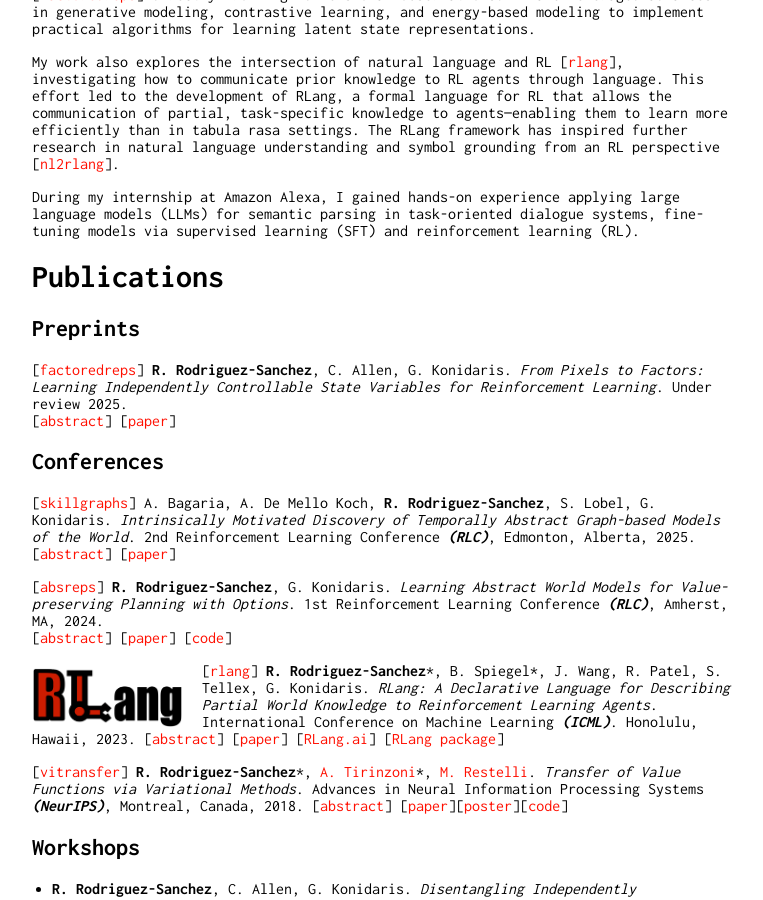
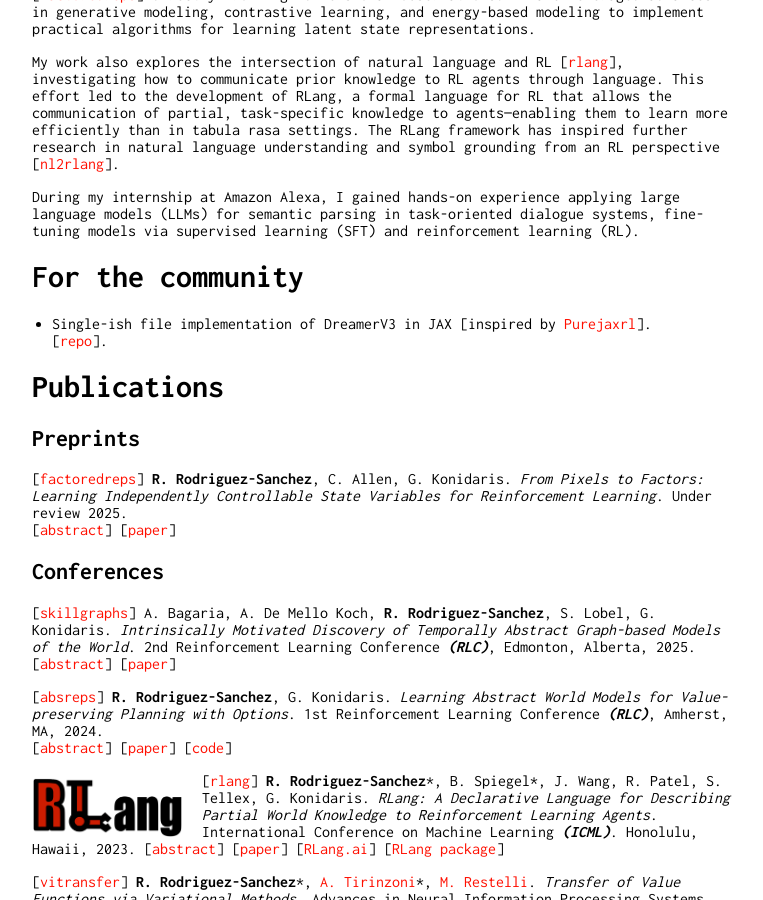
Before and after one commit to rafarodsa/rafarodsa.github.io, a Jekyll site: the page built from index.md, in a window 1280 px wide and 900 px high, scrolled down 563 px. Shown: the whole window, without its empty margins (258-1021 px from the left). Built offline with Jekyll 4.4.1, drawn with Linux system fonts in a browser that asks for light colours.

Commit message:
dreamer link

```diff
--- a/index.md
+++ b/index.md
@@ -121,6 +121,10 @@ function toggleExpand(elementId) {
 - [A. Tirinzoni](https://andreatirinzoni.github.io), **R. Rodriguez-Sanchez**, [M. Restelli](https://restelli.faculty.polimi.it/MyWebSite/index.shtml). *Transferring Value Functions via Variational Methods*. European Workshop on Reinforcement Learning (EWRL) 2018. Lille, France. **Oral**. [[EWRL 2018](https://ewrl.wordpress.com/past-ewrl/ewrl14-2018/)]. -->
 
 
+# For the community
+
+- Single-ish file implementation of DreamerV3 in JAX [inspired by [Purejaxrl](https://github.com/luchris429/purejaxrl)]. [[repo](https://github.com/rafarodsa/dreamer-v3-purejax)].
+
 # Publications
 
 ## **Preprints**
```
